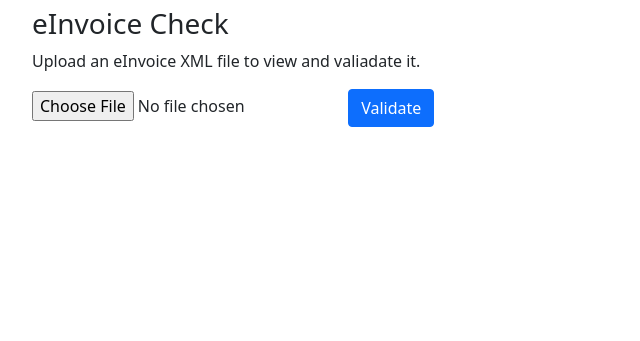
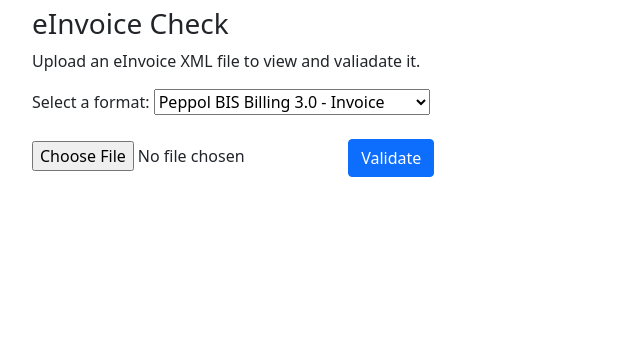
Before and after one commit to robser77/e_invoice_check, a Flask app: page / in a window 1280 px wide. Shown: the part 57-398 px from the top of the page, without its empty margins (0-640 px from the left). Run offline with Flask 3, Linux system fonts and the light colour scheme.

Commit message:
added dropdown menu for chosing format

```diff
--- a/e_invoice_check/templates/_uploadForm.html
+++ b/e_invoice_check/templates/_uploadForm.html
@@ -1,4 +1,16 @@
 <form method="POST" action="" enctype="multipart/form-data">
+
+    <label for="version-dropdown">Select a format:</label>
+    <select id="version-dropdown" name="version-dropdown">
+        <option value="peppol_bis_billing_3.0_invoice">Peppol BIS Billing 3.0 - Invoice</option>
+        <option value="peppol_bis_billing_3.0_creditnote">Peppol BIS Billing 3.0 - CreditNote</option>
+        <!-- <option value="option1">Option 1</option> -->
+        <!-- <option value="option2">Option 2</option> -->
+        <!-- <option value="option3">Option 3</option> -->
+        <!-- Add more options as needed -->
+    </select>
+    <br/>
+    <br/>
     <input type="file" name="file">
     <button type="submit" class="btn btn-primary">Validate</button>
 </form>
--- a/e_invoice_check/views.py
+++ b/e_invoice_check/views.py
@@ -57,7 +57,6 @@ def document(document_html_name):
 
 @bp.route("/", methods=["GET", "POST"])
 def home(filename="", document_html_url=""):
-
     # get object from uploaded file
     if request.files.getlist("file"):
         for uploaded_file in request.files.getlist("file"):
```
